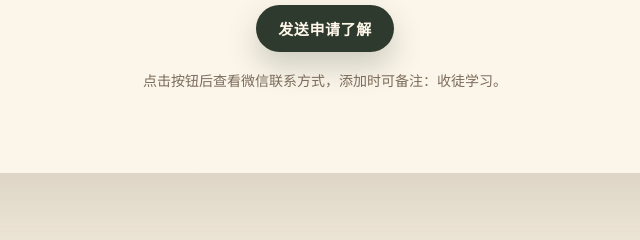
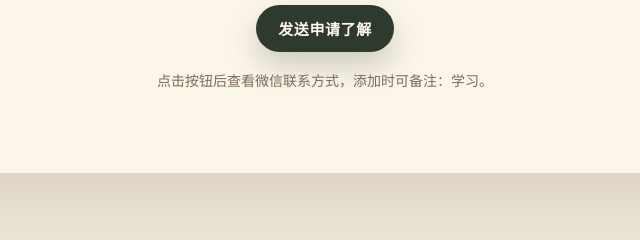
Before and after one commit to daozhangli/wanai, a plain HTML site: page index.html in a window 1280 px wide. Shown: the part 5092-5332 px from the top of the page, 315-955 px from the left. Drawn offline with Linux system fonts and the light colour scheme.

Commit message:
index.html

```diff
--- a/index.html
+++ b/index.html
@@ -910,7 +910,7 @@
           <button class="btn js-consult" type="button">发送申请了解</button>
 
           <p style="margin-top: 18px; font-size: 14px;">
-            点击按钮后查看微信联系方式，添加时可备注：收徒学习。
+            点击按钮后查看微信联系方式，添加时可备注：学习。
           </p>
         </div>
       </div>
@@ -931,7 +931,7 @@
 
       <strong>deqian16</strong>
 
-      <p class="contact-modal__tip">添加时可备注：收徒学习</p>
+      <p class="contact-modal__tip">添加时可备注：学习</p>
     </div>
   </div>
 
```
